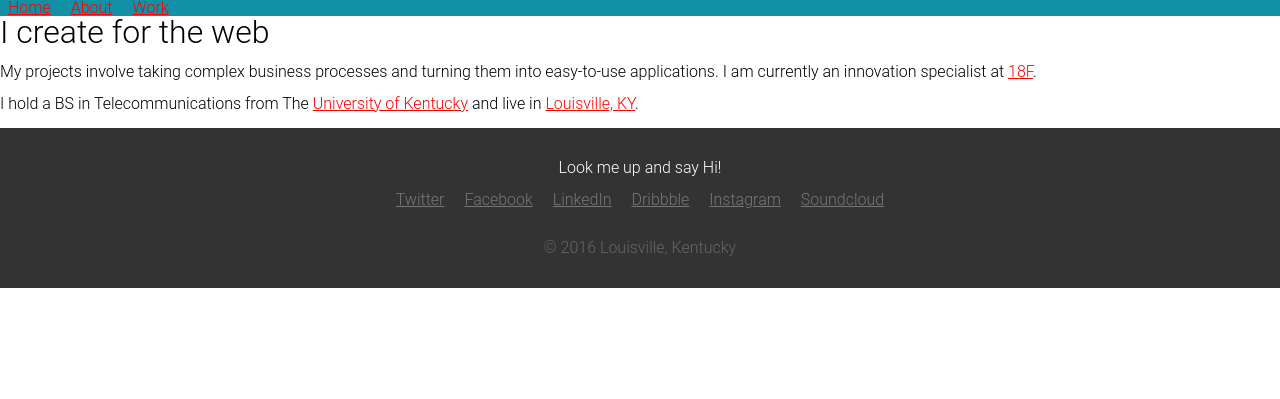
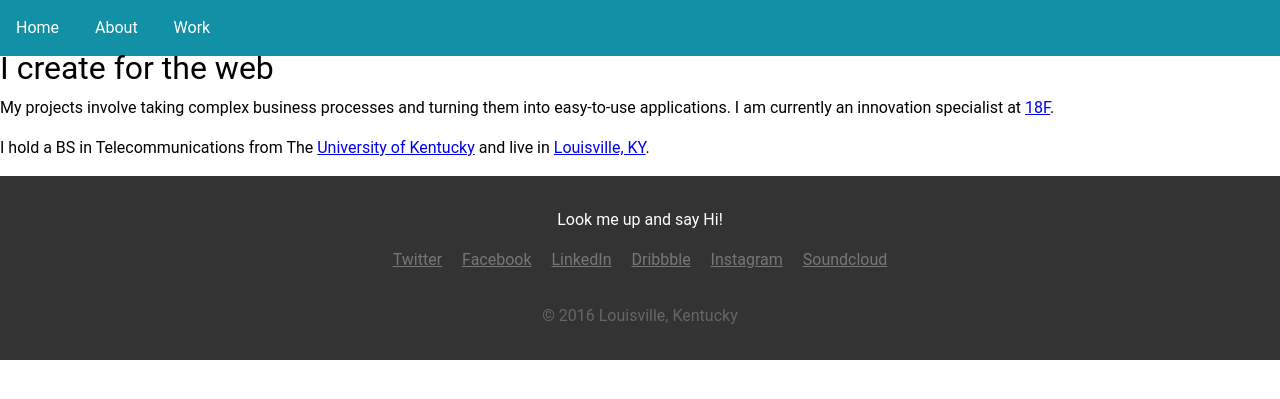
Before and after one commit to line47/line47.github.io, a Jekyll site: the page built from index.md, in a window 1280 px wide. Shown: the top 399 px of the page. Built offline with Jekyll 4.4.1, drawn with Linux system fonts in a browser that asks for light colours.

Commit message:
Style updates

```diff
--- a/_sass/base.scss
+++ b/_sass/base.scss
@@ -1,15 +1,11 @@
 html {
     font-family: 'Roboto', sans-serif;
-    font-weight: 300;
+    font-weight: 400;
 }
 
 footer {
     background: #333;
     color: #fff;
-}
-
-a {
-    color: red;
 }
 
 h1,
@@ -31,6 +27,7 @@ ol,
 p,
 ul {
     margin-bottom: 1rem;
+     line-height:1.5rem;
 }
 
 ul {
@@ -58,6 +55,14 @@ li {
     a {
         margin-left: 0;
         padding: 0;
+        color:#fff;
+        text-decoration:none;
+        padding:1rem .5rem;
+        display:inline-block;
+
+        &:hover {
+          background:#333;
+        }
     }
 }
 
```
